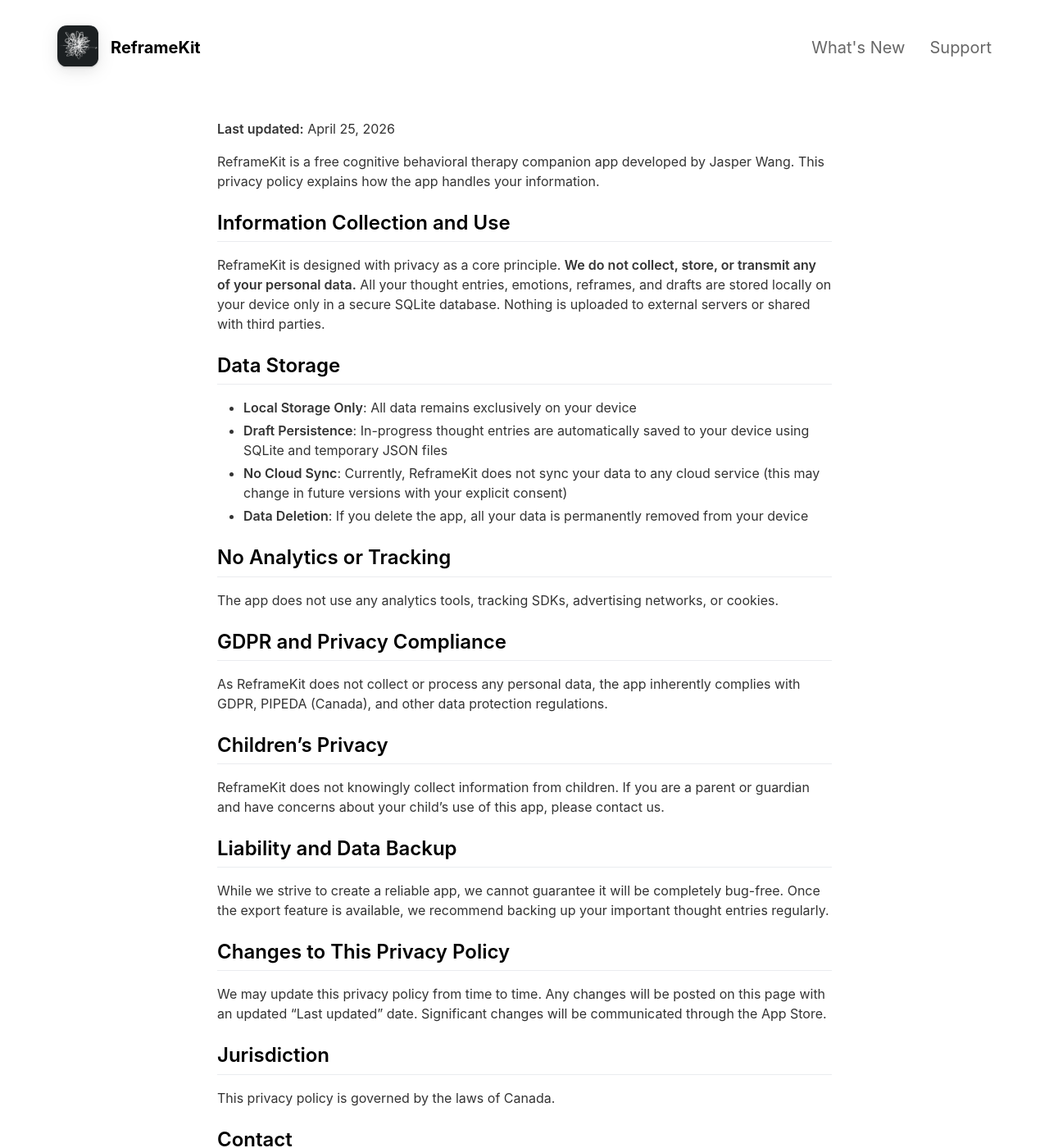
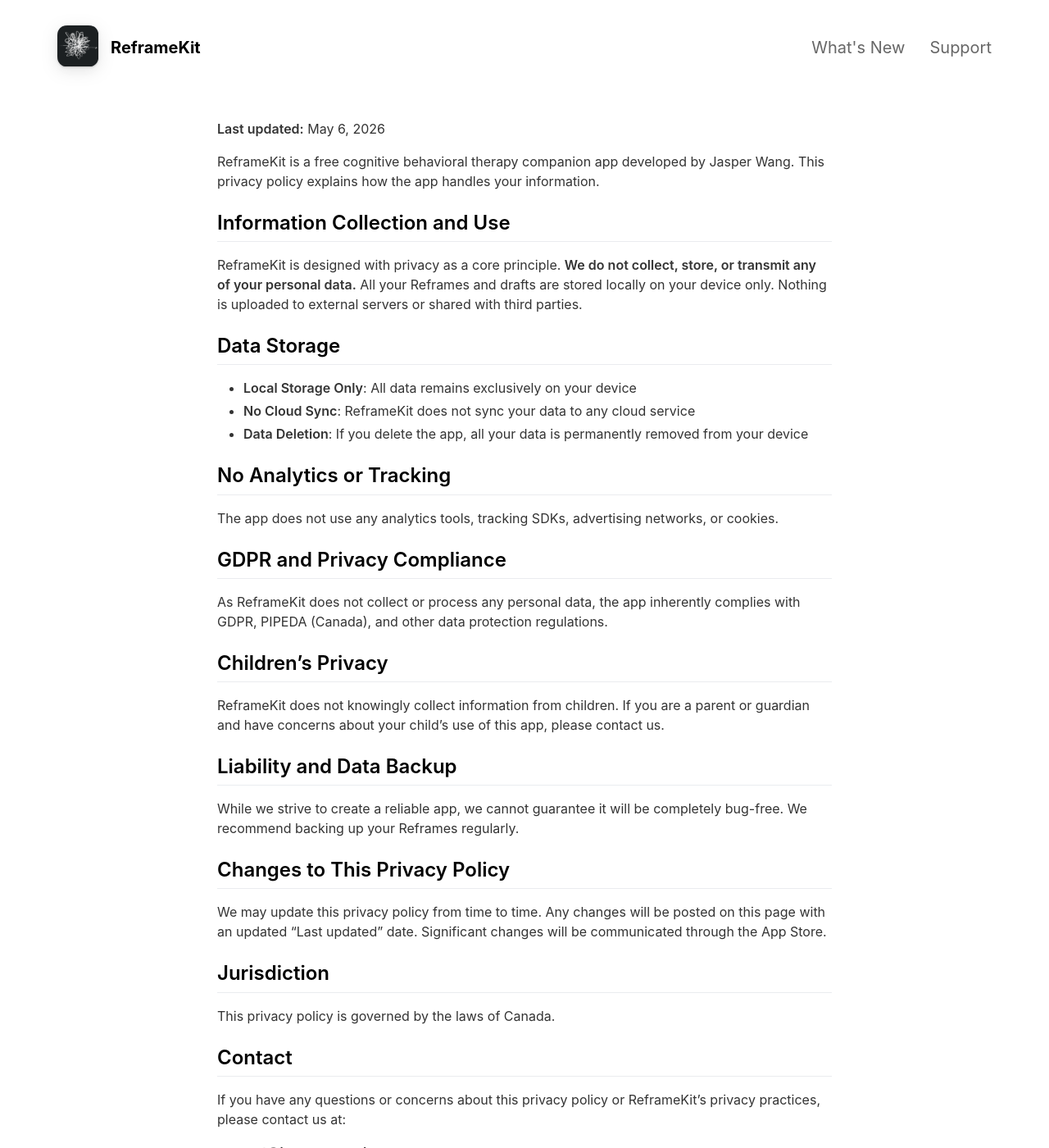
Before and after one commit to jasper-th-wang/CBTKitApp-website, a Jekyll site: the page built from _pages/privacypolicy.md, in a window 1280 px wide and 1400 px high. Shown: the whole window at 82% size. Built offline with Jekyll 4.4.1, drawn with Linux system fonts in a browser that asks for light colours; nearby versions of some CDN libraries.

Commit message:
update privacypolicy page

```diff
--- a/_pages/privacypolicy.md
+++ b/_pages/privacypolicy.md
@@ -4,19 +4,18 @@ title: Privacy Policy
 include_in_header: false
 ---
 
-**Last updated:** April 25, 2026
+**Last updated:** May 6, 2026
 
 ReframeKit is a free cognitive behavioral therapy companion app developed by Jasper Wang. This privacy policy explains how the app handles your information.
 
 ## Information Collection and Use
 
-ReframeKit is designed with privacy as a core principle. **We do not collect, store, or transmit any of your personal data.** All your thought entries, emotions, reframes, and drafts are stored locally on your device only in a secure SQLite database. Nothing is uploaded to external servers or shared with third parties.
+ReframeKit is designed with privacy as a core principle. **We do not collect, store, or transmit any of your personal data.** All your Reframes and drafts are stored locally on your device only. Nothing is uploaded to external servers or shared with third parties.
 
 ## Data Storage
 
 - **Local Storage Only**: All data remains exclusively on your device
-- **Draft Persistence**: In-progress thought entries are automatically saved to your device using SQLite and temporary JSON files
-- **No Cloud Sync**: Currently, ReframeKit does not sync your data to any cloud service (this may change in future versions with your explicit consent)
+- **No Cloud Sync**: ReframeKit does not sync your data to any cloud service
 - **Data Deletion**: If you delete the app, all your data is permanently removed from your device
 
 ## No Analytics or Tracking
@@ -33,7 +32,7 @@ ReframeKit does not knowingly collect information from children. If you are a pa
 
 ## Liability and Data Backup
 
-While we strive to create a reliable app, we cannot guarantee it will be completely bug-free. Once the export feature is available, we recommend backing up your important thought entries regularly.
+While we strive to create a reliable app, we cannot guarantee it will be completely bug-free. We recommend backing up your Reframes regularly.
 
 ## Changes to This Privacy Policy
 
```
